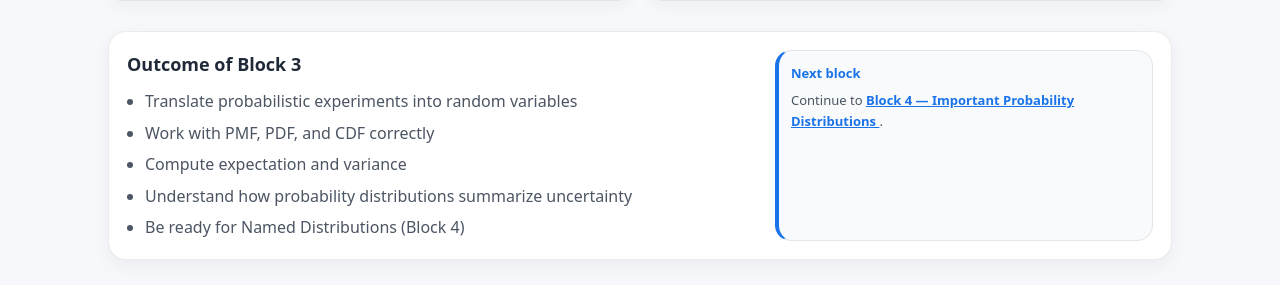
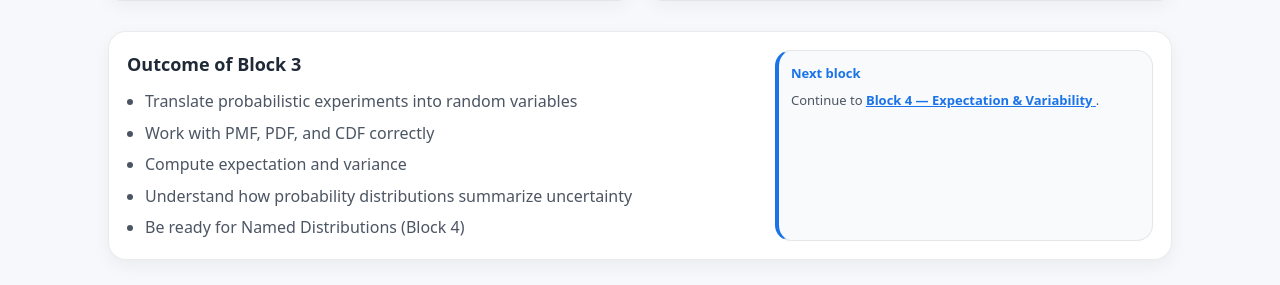
Before and after one commit to ammar-homaida-statistics/easystatisticsacademy, a Jekyll site: the page built from probability/random-variables/index.md, in a window 1280 px wide and 900 px high, scrolled down 930 px. Shown: the part 456-741 px from the top of the window. Built offline with Jekyll 4.4.1, drawn with Linux system fonts in a browser that asks for light colours; our own code applies the rules of GitHub Pages for plain Markdown files.

Commit message:
diz link

```diff
--- a/probability/random-variables/index.md
+++ b/probability/random-variables/index.md
@@ -170,12 +170,12 @@
     <div class="callout-side">
       <div class="mini" style="border-left:4px solid #1a73e8; padding-left:12px;">
         <div class="mini-title" style="color:#1a73e8;">Next block</div>
-        <div class="mini-body">
-          Continue to
-          <a href="/probability/distributions/" style="color:#1a73e8; text-decoration:underline;">
-            <strong>Block 4 — Important Probability Distributions</strong>
-          </a>.
-        </div>
+<div class="mini-body">
+  Continue to
+  <a href="/probability/expectation-variability/" style="color:#1a73e8; text-decoration:underline;">
+    <strong>Block 4 — Expectation & Variability</strong>
+  </a>.
+</div>
       </div>
     </div>
   </div>
```
